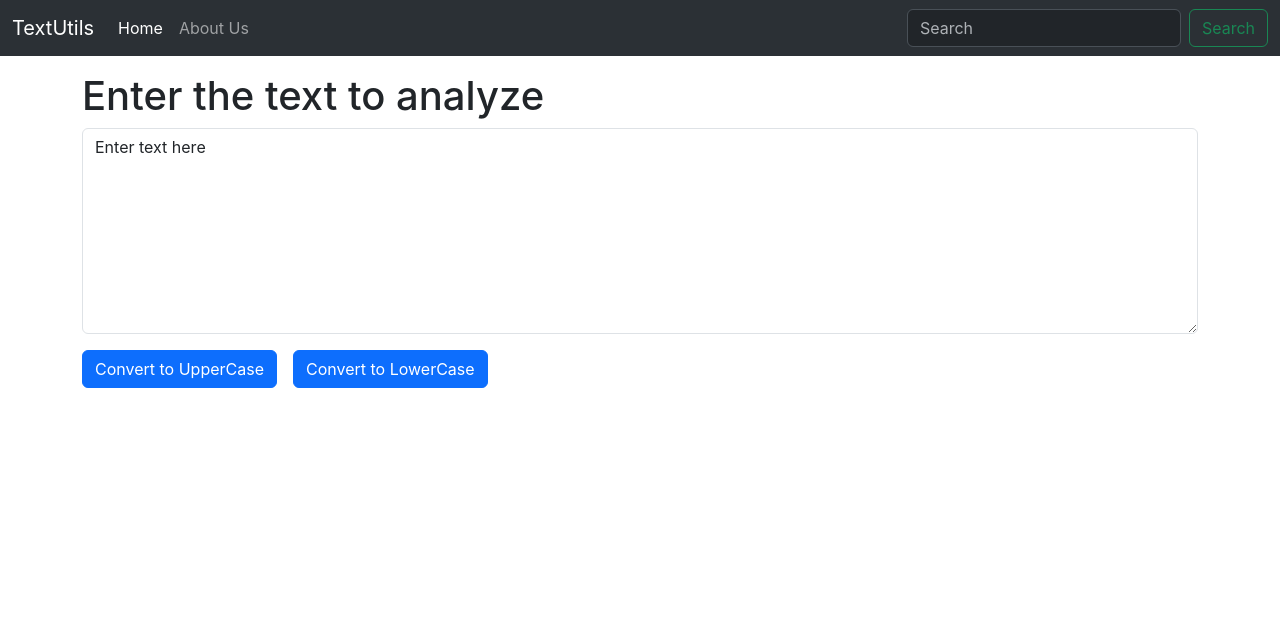
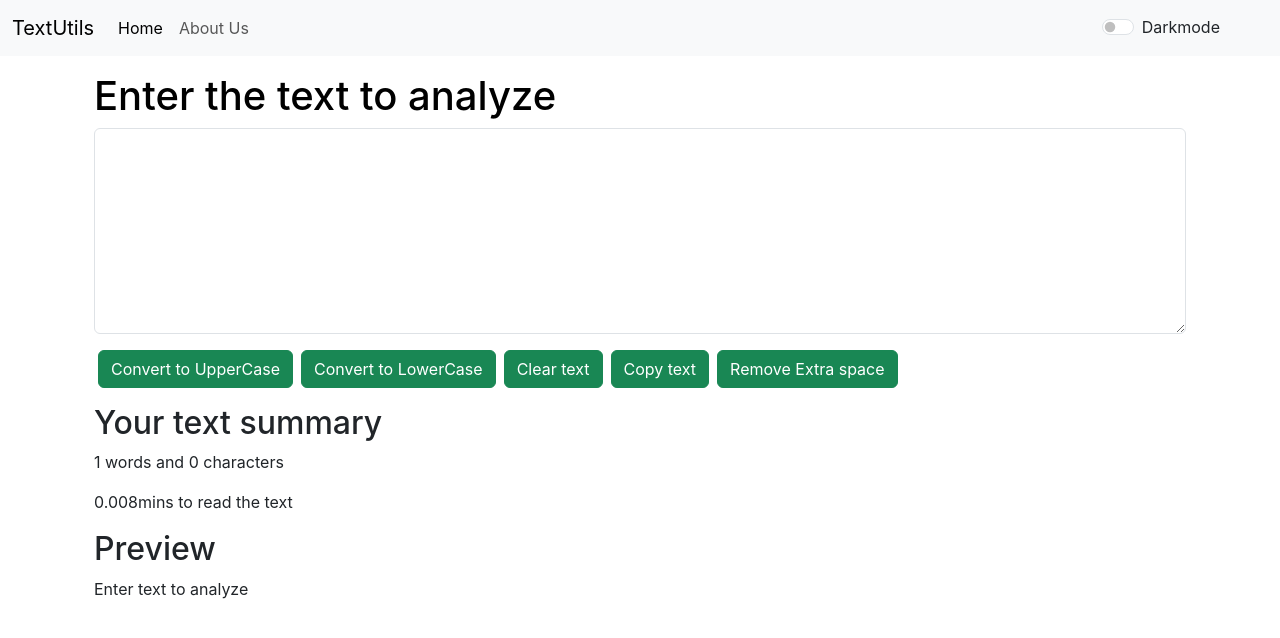
Before and after one commit to harsh809/TextUtils, a React (Create React App) app: page / in a window 1280 px wide. Shown: the top 638 px of the page. Built offline with nearby package versions, Linux system fonts and the light colour scheme.

Commit message:
dark mode

```diff
--- a/src/App.js
+++ b/src/App.js
@@ -1,13 +1,27 @@
+import { useState } from 'react';
 import './App.css';
+// import About from './Components/About';
 import Navbar from './Components/Navbar';
 import Textform from './Components/Textform';
 
 function App() {
+  const [mode,setmode] = useState("light");
+  const togglemode = ()=>{
+    if(mode === "light"){
+      setmode('dark');
+      document.body.style.background = "#181818";
+    }
+    else{
+      setmode('light');
+      document.body.style.background = "white";
+    }
+  }
   return (
     <>
-      <Navbar />
+      <Navbar mode={mode} togglemode = {togglemode}/>
       <div className="container my-3">
-        <Textform heading="Enter the text to analyze"/>
+        <Textform heading="Enter the text to analyze" mode={mode} togglemode = {togglemode}/>
+        {/* <About/> */}
       </div>
     </>
   );
--- /dev/null
+++ b/src/Components/About.js
@@ -0,0 +1,100 @@
+import React from "react";
+
+export default function About() {
+  return (
+    <div className="container">
+      <div className="accordion" id="accordionExample">
+        <div className="accordion-item">
+          <h2 className="accordion-header">
+            <button
+              className="accordion-button"
+              type="button"
+              data-bs-toggle="collapse"
+              data-bs-target="#collapseOne"
+              aria-expanded="true"
+              aria-controls="collapseOne"
+            >
+              Accordion Item #1
+            </button>
+          </h2>
+          <div
+            id="collapseOne"
+            className="accordion-collapse collapse show"
+            data-bs-parent="#accordionExample"
+          >
+            <div className="accordion-body">
+              <strong>This is the first item's accordion body.</strong> It is
+              shown by default, until the collapse plugin adds the appropriate
+              classNamees that we use to style each element. These classNamees control
+              the overall appearance, as well as the showing and hiding via CSS
+              transitions. You can modify any of this with custom CSS or
+              overriding our default variables. It's also worth noting that just
+              about any HTML can go within the <code>.accordion-body</code>,
+              though the transition does limit overflow.
+            </div>
+          </div>
+        </div>
+        <div className="accordion-item">
+          <h2 className="accordion-header">
+            <button
+              className="accordion-button collapsed"
+              type="button"
+              data-bs-toggle="collapse"
+              data-bs-target="#collapseTwo"
+              aria-expanded="false"
+              aria-controls="collapseTwo"
+            >
+              Accordion Item #2
+            </button>
+          </h2>
+          <div
+            id="collapseTwo"
+            className="accordion-collapse collapse"
+            data-bs-parent="#accordionExample"
+          >
+            <div className="accordion-body">
+              <strong>This is the second item's accordion body.</strong> It is
+              hidden by default, until the collapse plugin adds the appropriate
+              classNamees that we use to style each element. These classNamees control
+              the overall appearance, as well as the showing and hiding via CSS
+              transitions. You can modify any of this with custom CSS or
+              overriding our default variables. It's also worth noting that just
+              about any HTML can go within the <code>.accordion-body</code>,
+              though the transition does limit overflow.
+            </div>
+          </div>
+        </div>
+        <div className="accordion-item">
+          <h2 className="accordion-header">
+            <button
+              className="accordion-button collapsed"
+              type="button"
+              data-bs-toggle="collapse"
+              data-bs-target="#collapseThree"
+              aria-expanded="false"
+              aria-controls="collapseThree"
+            >
+              Accordion Item #3
+            </button>
+          </h2>
+          <div
+            id="collapseThree"
+            className="accordion-collapse collapse"
+            data-bs-parent="#accordionExample"
+          >
+            <div className="accordion-body">
+              <strong>This is the third item's accordion body.</strong> It is
+              hidden by default, until the collapse plugin adds the appropriate
+              classNamees that we use to style each element. These classNamees control
+              the overall appearance, as well as the showing and hiding via CSS
+              transitions. You can modify any of this with custom CSS or
+              overriding our default variables. It's also worth noting that just
+              about any HTML can go within the <code>.accordion-body</code>,
+              though the transition does limit overflow.
+            </div>
+          </div>
+        </div>
+      </div>
+    </div>
+  );
+}
--- a/src/Components/Navbar.js
+++ b/src/Components/Navbar.js
@@ -1,11 +1,10 @@
 import React from "react";
 
-function Navbar() {
+function Navbar(props) {
   return (
     <>
       <nav
-        className="navbar navbar-expand-lg bg-body-tertiary"
-        data-bs-theme="dark"
+        className={`navbar navbar-${props.mode} navbar-expand-lg bg-${props.mode}`}
       >
         <div className="container-fluid">
           <a className="navbar-brand" href="/">
@@ -35,7 +34,7 @@ function Navbar() {
                 </a>
               </li>
             </ul>
-            <form className="d-flex" role="search">
+            {/* <form className="d-flex" role="search">
               <input
                 className="form-control me-2"
                 type="search"
@@ -45,7 +44,11 @@ function Navbar() {
               <button className="btn btn-outline-success" type="submit">
                 Search
               </button>
-            </form>
+            </form> */}
+            <div className={`form-check form-switch mx-5 text-${(props.mode==="light"?"dark":"light")}`}>
+              <input className="form-check-input" onClick={props.togglemode} type="checkbox" role="switch" id="flexSwitchCheckDefault" />
+              <label className="form-check-label" htmlFor="flexSwitchCheckDefault">Darkmode</label>
+            </div>
           </div>
         </div>
       </nav>
--- a/src/Components/Textform.js
+++ b/src/Components/Textform.js
@@ -10,19 +10,44 @@ export default function Textform(props) {
         let newtext = text.toLowerCase();
         settext(newtext)
     }
+    const handleClearChange = ()=>{
+        let newtext = '';
+        settext(newtext)
+    }
+    const handleCopyChange = ()=>{
+      let text = document.getElementById("myBox");
+      text.select();
+      navigator.clipboard.writeText(text.value);
+    }
+    const handleextraspace = ()=>{
+      let newtext = text.split(/[ ]+/);
+      settext(newtext.join(" "))
+    }
     const handleOnChange = (event)=>{
         // console.log("on change");
         settext(event.target.value)
     }
-    const[text,settext] = useState('Enter text here');
+    const[text,settext] = useState('');
   return (
-    <div>
+    <>
+      <div className="container my-3" style = {{color:props.mode === 'dark' ? 'white' : 'black'}}>
       <h1>{props.heading}</h1>
       <div className="mb-3">
-        <textarea className="form-control" id="myBox" value={text} onChange={handleOnChange} rows="8"></textarea>
+        <textarea className="form-control" id="myBox" style = {{backgroundColor:props.mode === 'dark' ? '#212121' : 'white', color:props.mode === 'dark' ? 'white' : 'black'}} value={text} onChange={handleOnChange} rows="8"></textarea>
       </div>
-      <button className="btn btn-primary" onClick={handleUpChange}>Convert to UpperCase</button>
-      <button className="btn btn-primary mx-3" onClick={handlelwChange}>Convert to LowerCase</button>
-    </div>
+      <button className="btn btn-success mx-1" onClick={handleUpChange}>Convert to UpperCase</button>
+      <button className="btn btn-success mx-1" onClick={handlelwChange}>Convert to LowerCase</button>
+      <button className="btn btn-success mx-1" onClick={handleClearChange}>Clear text</button>
+      <button className="btn btn-success mx-1" onClick={handleCopyChange}>Copy text</button>
+      <button className="btn btn-success mx-1" onClick={handleextraspace}>Remove Extra space</button>
+      </div>
+      <div className={`container my-3 text-${(props.mode==="light"?"dark":"light")}`}>
+        <h2>Your text summary</h2>
+        <p>{text.split(" ").length} words and {text.length} characters</p>
+        <p>{text.split(" ").length*0.008}mins to read the text</p>
+        <h2>Preview</h2>
+        <p>{text.length>0?text:"Enter text to analyze"}</p>
+      </div>
+    </>
   );
 }
```
